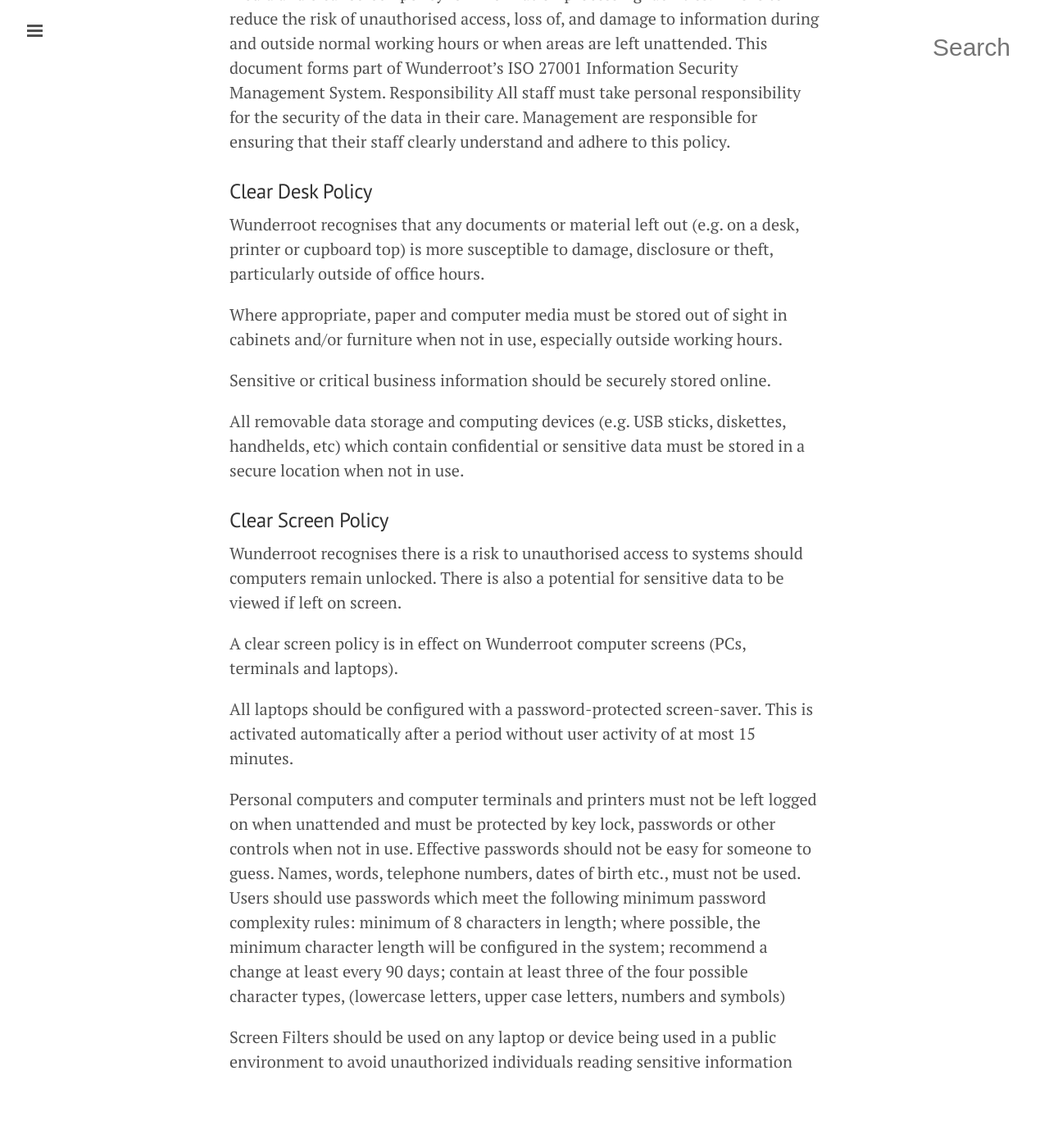
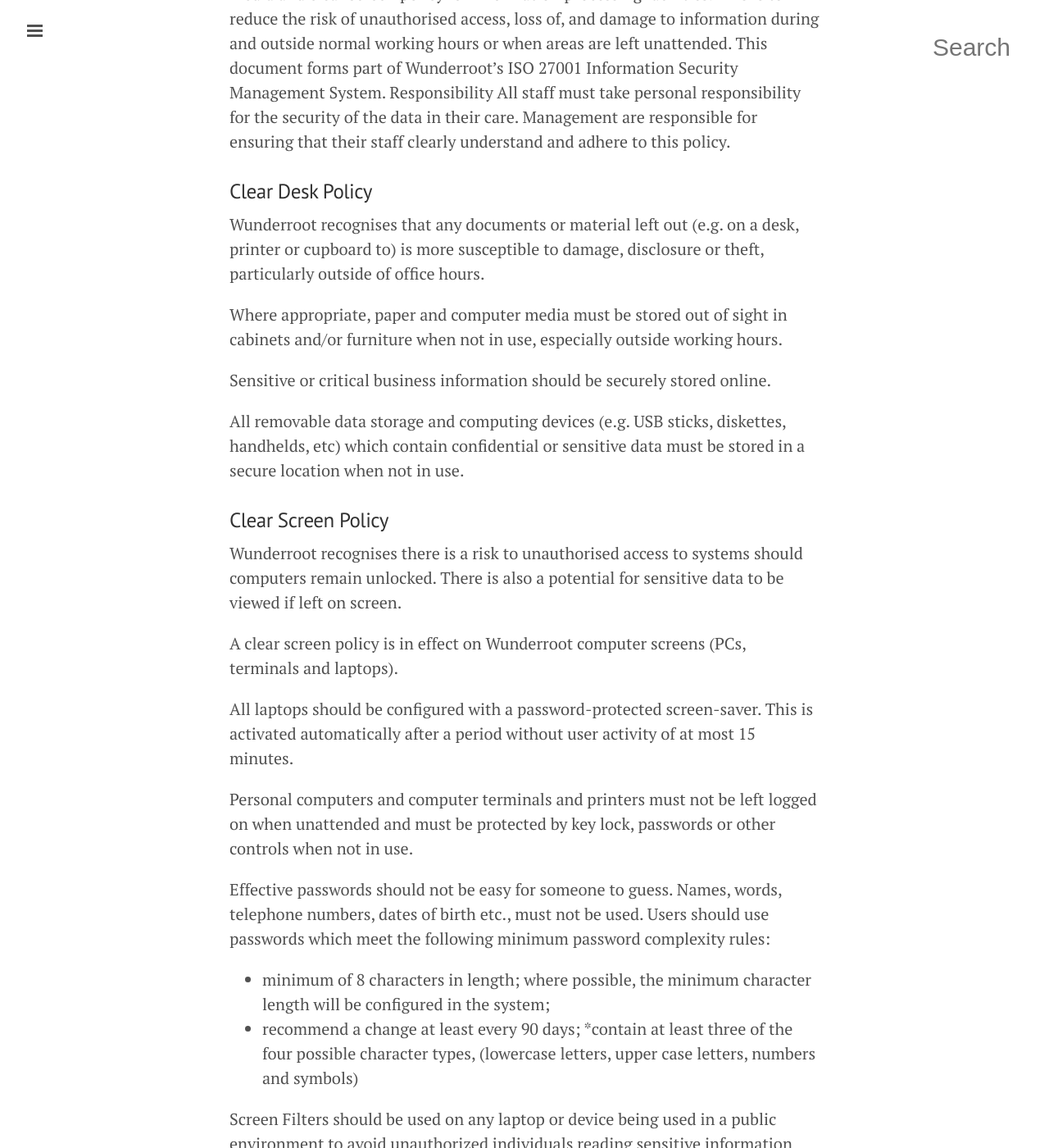
Before and after one commit to tormi/WunderWay, a Jekyll site: the page built from security/clear-desk-clear-screen.md, in a window 1280 px wide and 1400 px high, scrolled down 332 px. Shown: the whole window at 82% size. Built offline with Jekyll 4.4.1, drawn with Linux system fonts in a browser that asks for light colours; nearby versions of some CDN libraries; Markdown is read by kramdown in place of the engine named in the settings.

Commit message:
Clear desk formatting

```diff
--- a/security/clear-desk-clear-screen.md
+++ b/security/clear-desk-clear-screen.md
@@ -12,10 +12,9 @@
 All staff must take personal responsibility for the security of the data in their care.
 Management are responsible for ensuring that their staff clearly understand and adhere to this policy.
 
+### Clear Desk Policy
 
-<h3>Clear Desk Policy</h3>
-
-Wunderroot recognises that any documents or material left out (e.g. on a desk, printer or cupboard top) is more susceptible to damage, disclosure or theft, particularly outside of office hours.
+Wunderroot recognises that any documents or material left out (e.g. on a desk, printer or cupboard to) is more susceptible to damage, disclosure or theft, particularly outside of office hours.
 
 Where appropriate, paper and computer media must be stored out of sight in cabinets and/or furniture when not in use, especially outside working hours.
 
@@ -23,7 +22,7 @@
 
 All removable data storage and computing devices (e.g. USB sticks, diskettes, handhelds, etc) which contain confidential or sensitive data must be stored in a secure location when not in use.
 
-<h3>Clear Screen Policy</h3>
+### Clear Screen Policy
 
 Wunderroot recognises there is a risk to unauthorised access to systems should computers remain unlocked. There is also a potential for sensitive data to be viewed if left on screen.
 
@@ -32,9 +31,10 @@
 All laptops should be configured with a password-protected screen-saver. This is activated automatically after a period without user activity of at most 15 minutes.
 
 Personal computers and computer terminals and printers must not be left logged on when unattended and must be protected by key lock, passwords or other controls when not in use.
+
 Effective passwords should not be easy for someone to guess. Names, words, telephone numbers, dates of birth etc., must not be used. Users should use passwords which meet the following minimum password complexity rules:
-minimum of 8 characters in length; where possible, the minimum character length will be configured in the system;
-recommend a change at least every 90 days;
-contain at least three of the four possible character types, (lowercase letters, upper case letters, numbers and symbols)
+* minimum of 8 characters in length; where possible, the minimum character length will be configured in the system;
+* recommend a change at least every 90 days;
+*contain at least three of the four possible character types, (lowercase letters, upper case letters, numbers and symbols)
 
 Screen Filters should be used on any laptop or device being used in a public environment to avoid unauthorized individuals reading sensitive information
```
